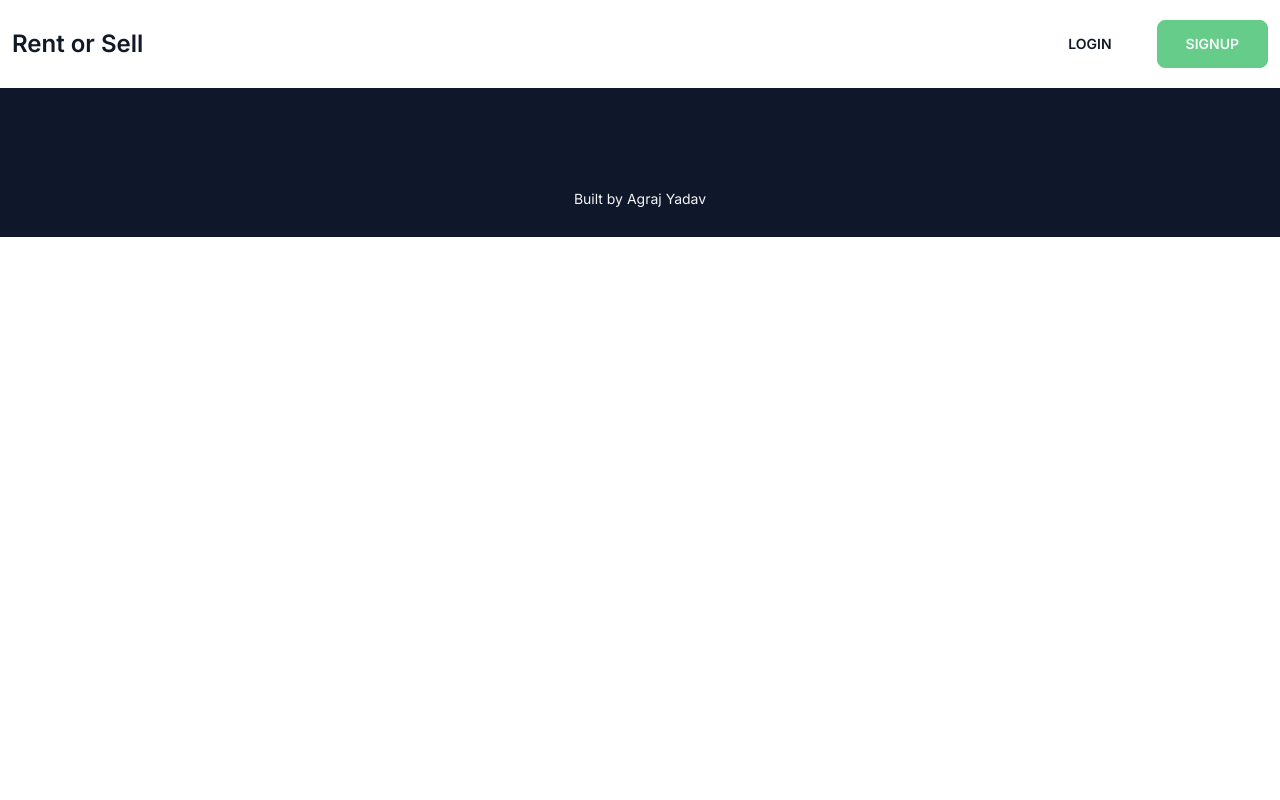
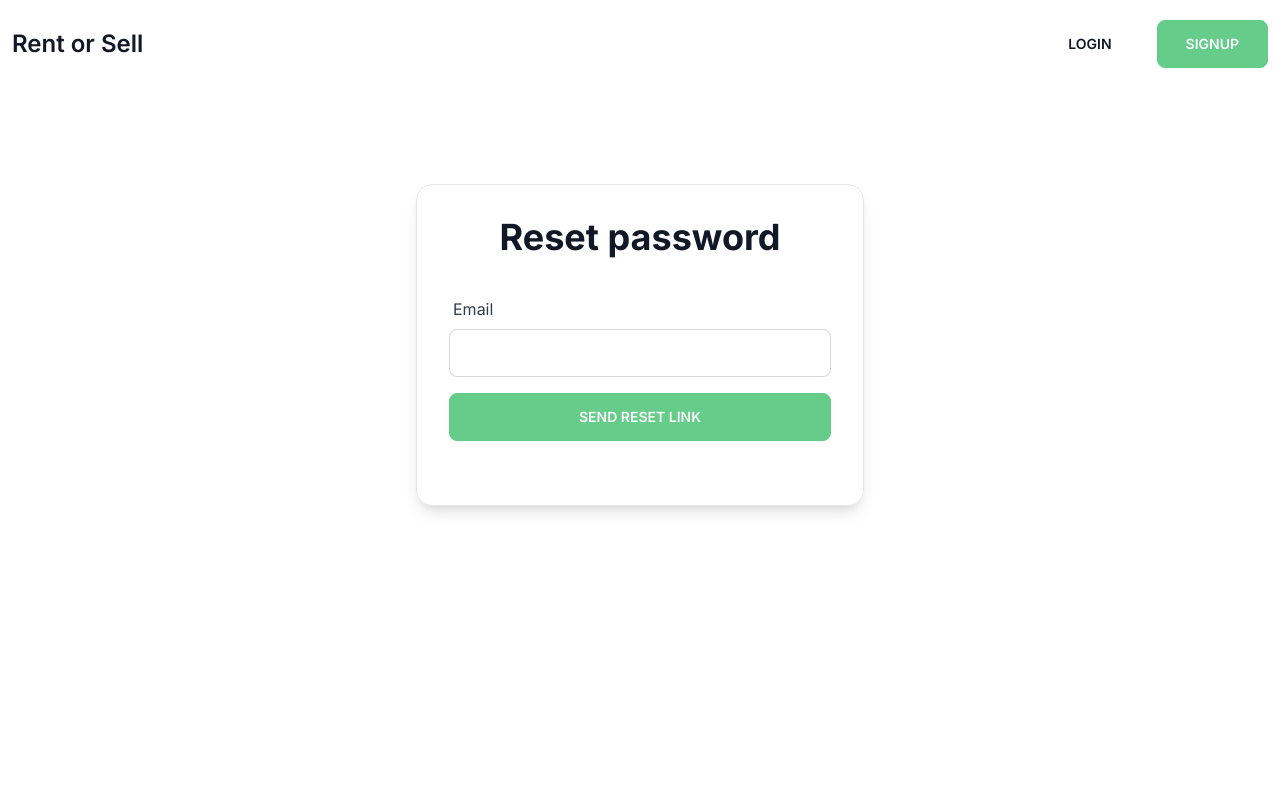
Before and after one commit to agrajy10/rent-or-sell, a React (Vite) app: page /forgot-password in a window 1280 px wide. Shown: the top 800 px of the page. Built offline with nearby package versions, Linux system fonts and the light colour scheme; some icons are missing.

Commit message:
completed reset password page

```diff
--- a/src/App.jsx
+++ b/src/App.jsx
@@ -5,6 +5,7 @@ import Home from './pages/Home';
 import './css/main.css';
 import Login from './pages/Login';
 import Signup from './pages/Signup';
+import ForgotPassword from './pages/ForgotPassword';
 
 function App() {
   return (
@@ -15,6 +16,7 @@ function App() {
           <Route path="/" element={<Home />} />
           <Route path="/login" element={<Login />} />
           <Route path="/signup" element={<Signup />} />
+          <Route path="/forgot-password" element={<ForgotPassword />} />
         </Routes>
         <Footer />
       </Router>
--- /dev/null
+++ b/src/pages/ForgotPassword.jsx
@@ -0,0 +1,22 @@
+function ForgotPassword() {
+  return (
+    <main className="min-h-screen max-w-7xl mx-auto lg:py-24 md:py-20 py-14 px-3">
+      <div className="card card-bordered border-gray-200 shadow-lg max-w-md mx-auto">
+        <div className="card-body">
+          <h1 className="text-4xl  text-gray-900 text-center font-bold mb-8">Reset password</h1>
+          <form action="">
+            <label htmlFor="email" className="label">
+              Email
+            </label>
+            <input type="email" className="input input-bordered w-full mb-4" id="email" />
+            <button type="submit" className="btn btn-primary btn-block mx-0 mb-8">
+              Send reset link
+            </button>
+          </form>
+        </div>
+      </div>
+    </main>
+  );
+}
+
+export default ForgotPassword;
--- a/src/pages/Login.jsx
+++ b/src/pages/Login.jsx
@@ -1,3 +1,4 @@
+import { Link } from 'react-router-dom';
 import { ReactComponent as GoogleIcon } from '../assets/svg/google.svg';
 function Login() {
   return (
@@ -22,6 +23,11 @@ function Login() {
             <button type="submit" className="btn btn-primary btn-block mx-0 mb-8">
               Login
             </button>
+            <p className="text-center text-sm">
+              <Link to="/forgot-password" className="text-primary hover:underline">
+                Forgot password?
+              </Link>
+            </p>
           </form>
         </div>
       </div>
```
